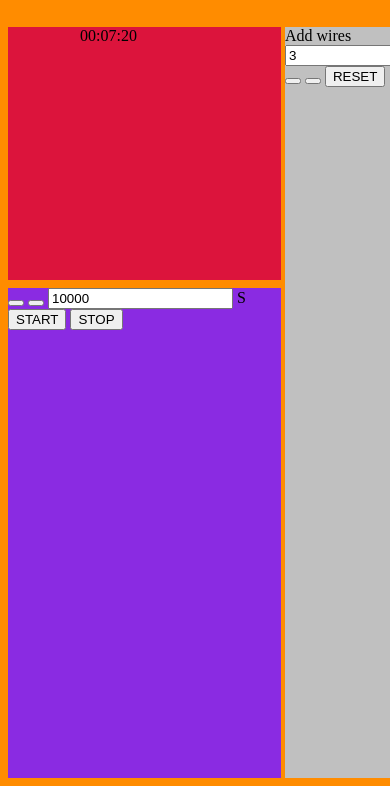
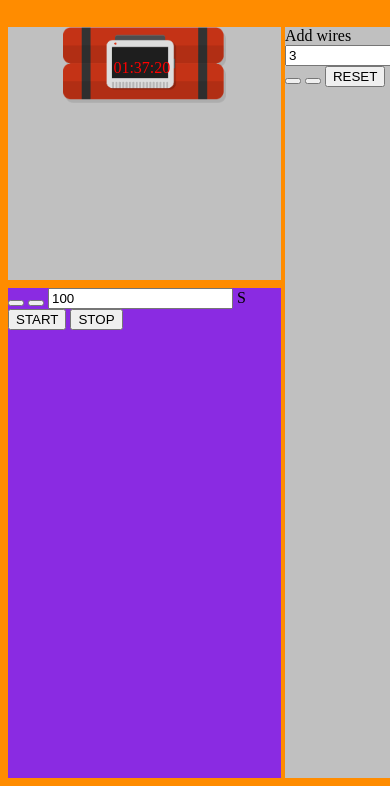
Before and after one commit to Ikuzen/Countdown, a plain HTML site: page index.html in a window 390 px wide. Both pictures are taken after a click on the button "START". Shown: the part 74-860 px from the top of the page. Drawn offline with Linux system fonts and the light colour scheme.

Commit message:
add bomb asset

```diff
--- a/CSS/style.css
+++ b/CSS/style.css
@@ -1,4 +1,4 @@
-body{
+body {
   height: 100vh;
   width: 100vw;
   display: grid;
@@ -6,35 +6,83 @@ body{
   grid-template-columns: 70% auto;
   grid-template-rows: 10% 30% auto;
   grid-template-areas:
-  "head head"
-  "bomb panel-2"
-  "panel-1 panel-2";
+    "head head"
+    "bomb panel-2"
+    "panel-1 panel-2";
   grid-gap: 1%;
 }
 
-head{
+head {
   grid-area: head;
   background-color: cyan;
 }
-#bomb{
+
+#bomb {
   grid-area: bomb;
-  display:grid;
+  display: grid;
   grid-template-areas:
-  "wires-left bomb-frame wires-right";
-  background-color: crimson
+    "wires-left bomb-frame wires-right";
+  background-color: silver;
+  grid-template-columns: 20% auto 20%;
 }
-.wires-right{
+
+#bomb-frame {
+  background-image: url("../Assets/bombwireless.png");
+  background-size: contain;
+  background-repeat: no-repeat;
+  height: 0;
+  width: 100%;
+  margin: 0 auto;
+  padding-bottom: 50%;
+  position: relative;
+  /* background-color: crimson; */
+}
+
+#bomb-frame>#timer {
+  position: absolute;
+  top: 39%;
+  left: 31%;
+  width: 33%;
+  font-size: 175%;
+  color: red;
+  text-align: center;
+}
+
+.wires-right {
   grid-area: wires-right;
 }
-.wires-left{
+
+.wires-left {
   grid-area: wires-left;
 }
 
-#panel-1{
+#panel-1 {
   grid-area: panel-1;
   background-color: blueviolet
 }
-#panel-2{
+
+#panel-2 {
   grid-area: panel-2;
   background-color: silver;
 }
+
+@media(max-width:250px){
+  #bomb-frame>#timer{
+    font-size: 75%
+  }
+}
+@media(max-width:500px){
+  #bomb-frame>#timer{
+    font-size: 100%
+  }
+}
+@media(min-width:1000px){
+  #bomb-frame>#timer{
+    font-size: 250%
+  }
+}
+@media(min-width:1500px){
+  #bomb-frame>#timer{
+    font-size: 350%
+  }
+}
--- a/JS/script.js
+++ b/JS/script.js
@@ -7,6 +7,7 @@ class Timer {
   constructor(timeout_ms) {
     this.remaining = timeout_ms;
     this.isPaused = true;
+    this.isReseted = true;
     console.log('Created timer');
 
   }
@@ -23,6 +24,8 @@ class Timer {
       return
     }
     let time = document.getElementById("timer")
+
+      // converts the given time in ms to /minutes/secondes/centiseconds/  //
       const now2 = new Date(this.remaining);
 
       const minuteString = now2.getMinutes().toString().padStart(2, '0');
@@ -45,7 +48,7 @@ class Timer {
       // in case of reset, time remaining
       if (this.isReseted) {
         let time = document.getElementById("time-input")
-        this.remaining = time.value
+        this.remaining = time.value*1000
       }
       this.lastTick = Date.now();
       this.isPaused = false;
@@ -82,11 +85,10 @@ class UserI {
     let plus = document.getElementsByClassName("plus")
     let minus = document.getElementsByClassName("minus")
     let timeInput = document.getElementById("time-input")
-    let timer = new Timer(10000)
+    // doesn't matter what argument Timer gets, it will always take the value of the given input
+    let timer = new Timer(100)
 
     start.addEventListener("click", () => {
-      // timer = new Timer(timeInput.value*10)
-
       timer.start()
     })
     stop.addEventListener("click", () => {
--- a/index.html
+++ b/index.html
@@ -28,7 +28,7 @@
     <div id="set-timer">
       <button type="button" class="plus"> </button>
       <button type="button" class="minus"> </button>
-      <input type="number" id="time-input" value="10000">
+      <input type="number" id="time-input" value="100">
       <label for="seconds">S</label>
       <button type="button" id="start">START</button>
       <button type="button" id="stop">STOP</button>
```
Also changed, not shown: Assets/bomb.jpg (added), Assets/bomb2.png (added), Assets/bomb21.jpg (added), Assets/bomb3.jpg (added), Assets/bombnew.png (added), Assets/bombwireless.png (added), CSS/explosion.css (line endings or trailing spaces), 1 other file.
